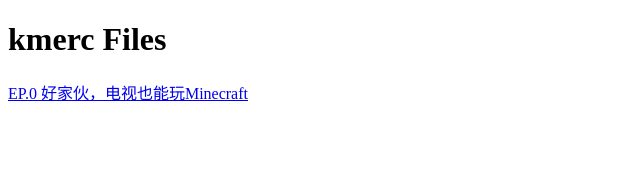
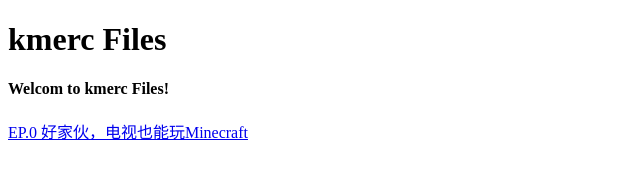
Before and after one commit to kmerc224/files, a plain HTML site: page index.html in a window 1280 px wide. Shown: the whole page, without its empty margins (0-640 px from the left). Drawn offline with Linux system fonts and the light colour scheme.

Commit message:
Update index.html

```diff
--- a/index.html
+++ b/index.html
@@ -7,6 +7,7 @@
 </head>
 <body>
    <h1>kmerc Files</h1>
+    <h4>Welcom to kmerc Files!</h4>
    <nav>
      <a href="#EP.0">EP.0 好家伙，电视也能玩Minecraft</a>
    </nav>
```
